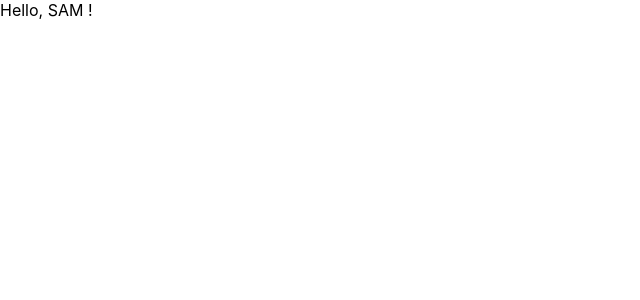
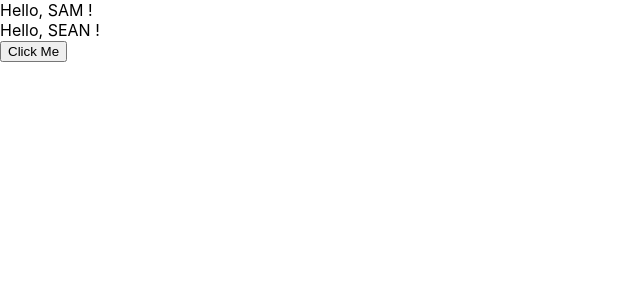
Before and after one commit to sammitako/typescript-react, a React (Create React App) app: page / in a window 1280 px wide. Shown: the top 300 px of the page, without its empty margins (0-640 px from the left). Built offline with nearby package versions, Linux system fonts and the light colour scheme.

Commit message:
Component with Functional component

```diff
--- a/src/App.tsx
+++ b/src/App.tsx
@@ -1,8 +1,17 @@
 import React from "react";
+import FunctionalGreetings from "./FunctionalGreetings";
 import Greetings from "./Greetings";
 
 function App() {
-  return <Greetings name="SAM" />;
+  const onClick = (name: string) => {
+    console.log(name);
+  };
+  return (
+    <>
+      <Greetings name="SAM" />
+      <FunctionalGreetings name="SEAN" onClick={onClick} />
+    </>
+  );
 }
 
 export default App;
--- /dev/null
+++ b/src/FunctionalGreetings.tsx
@@ -0,0 +1,33 @@
+import React from "react";
+
+type FunctionalGreetingsProps = {
+  name: string;
+  mark: string;
+  optional?: string;
+  onClick: (name: string) => void;
+  children?: React.ReactNode;
+};
+
+function FunctionalGreetings({
+  name,
+  mark,
+  optional,
+  onClick,
+}: FunctionalGreetingsProps) {
+  const handleClick = () => onClick(name);
+  return (
+    <div>
+      Hello, {name} {mark}
+      {optional && <p>{optional}</p>}
+      <div>
+        <button onClick={handleClick}>Click Me</button>
+      </div>
+    </div>
+  );
+}
+
+FunctionalGreetings.defaultProps = {
+  mark: "!",
+};
+
+export default FunctionalGreetings;
--- a/src/Greetings.tsx
+++ b/src/Greetings.tsx
@@ -6,7 +6,7 @@ type GreetingsProps = {
   mark?: string;
 };
 
-// component 설정
+// React.FC component 설정
 const Greetings: React.FC<GreetingsProps> = ({ name, mark = "!" }) => {
   return (
     <div>
```
